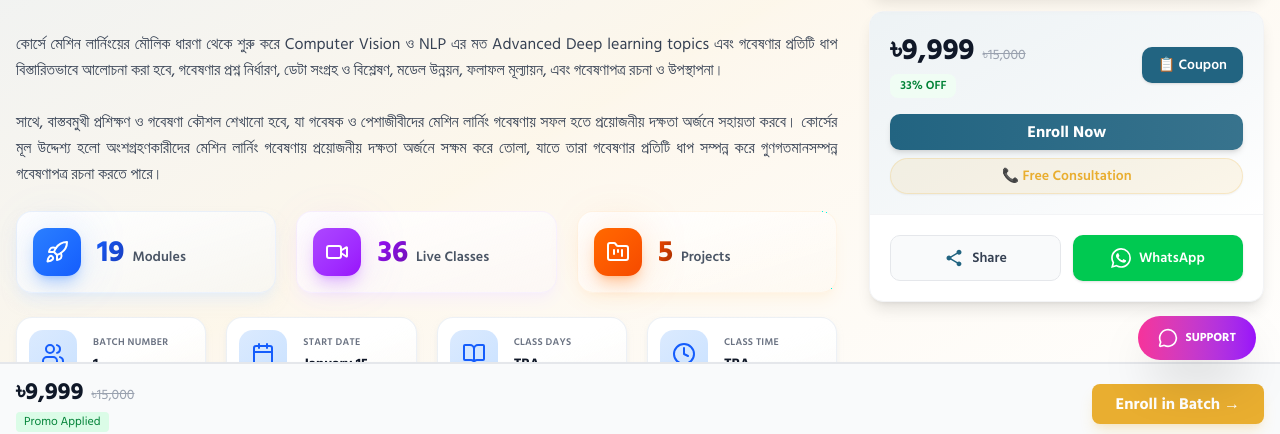
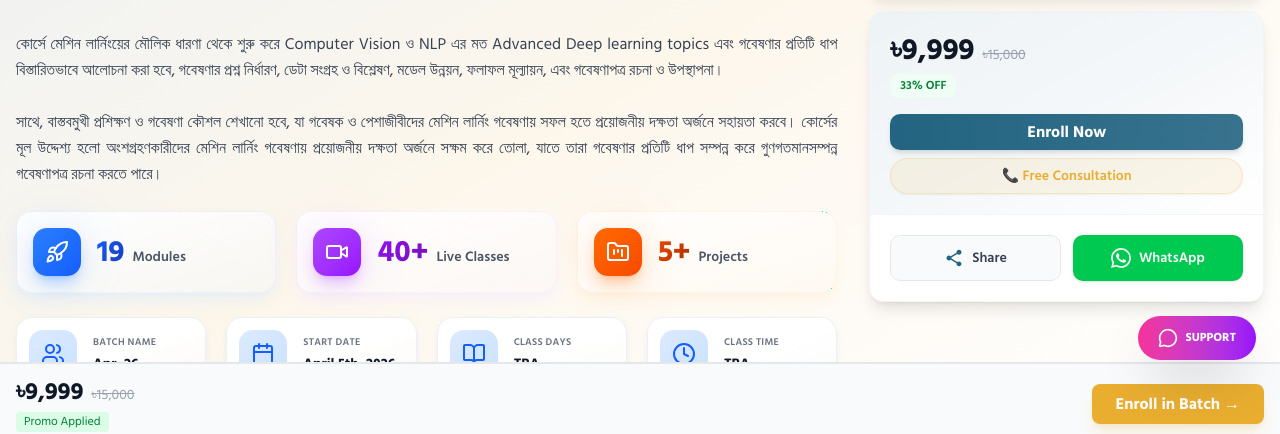
Before and after one commit to mehrabhossain1/innodemmy-frontend, a Next.js app: page /courses/complete-research-pathway-with-machine-learning in a window 1280 px wide. Shown: the part 356-790 px from the top of the page. Built offline with nearby package versions, Linux system fonts and the light colour scheme; no server answers.

Commit message:
fix: course moduls, live classes, batch name

```diff
--- a/app/courses/complete-research-pathway-with-machine-learning/components/CompleteResearchHeroSection.tsx
+++ b/app/courses/complete-research-pathway-with-machine-learning/components/CompleteResearchHeroSection.tsx
@@ -36,7 +36,7 @@ export default function CompleteResearchHeroSection({
     const handleWhatsAppClick = () => {
         const message = `Hi, I'm interested in enrolling in "${courseData.title}". Can you help me with the enrollment process?`;
         const whatsappUrl = `https://wa.me/88${ENROLLMENT_PHONE}?text=${encodeURIComponent(
-            message
+            message,
         )}`;
         window.open(whatsappUrl, "_blank");
     };
@@ -143,15 +143,15 @@ export default function CompleteResearchHeroSection({
                                                     ((courseData.originalPrice -
                                                         courseData.price) /
                                                         courseData.originalPrice) *
-                                                        100
+                                                        100,
                                                 )}
                                                 % OFF
                                             </span>
                                         </div>
                                     </div>
-                                    <button className="bg-primary dark:bg-primary/90 text-white px-4 py-2 rounded-lg text-sm font-semibold hover:bg-primary/90 dark:hover:bg-primary transition-all duration-200 shadow-sm hover:shadow-md">
+                                    {/* <button className="bg-primary dark:bg-primary/90 text-white px-4 py-2 rounded-lg text-sm font-semibold hover:bg-primary/90 dark:hover:bg-primary transition-all duration-200 shadow-sm hover:shadow-md">
                                         📋 Coupon
-                                    </button>
+                                    </button> */}
                                 </div>
 
                                 {/* Enrollment Button */}
--- a/app/courses/complete-research-pathway-with-machine-learning/components/CourseHighlights.tsx
+++ b/app/courses/complete-research-pathway-with-machine-learning/components/CourseHighlights.tsx
@@ -45,7 +45,7 @@ export default function CourseHighlights() {
                         </div>
                         <div className="flex items-baseline gap-2">
                             <div className="text-3xl font-bold bg-gradient-to-br from-purple-600 to-purple-800 bg-clip-text text-transparent">
-                                36
+                                40+
                             </div>
                             <div className="text-sm font-semibold text-gray-600 dark:text-gray-300">
                                 Live Classes
@@ -65,7 +65,7 @@ export default function CourseHighlights() {
                         </div>
                         <div className="flex items-baseline gap-2">
                             <div className="text-3xl font-bold bg-gradient-to-br from-orange-600 to-orange-800 bg-clip-text text-transparent">
-                                5
+                                5+
                             </div>
                             <div className="text-sm font-semibold text-gray-600 dark:text-gray-300">
                                 Projects
@@ -86,10 +86,10 @@ export default function CourseHighlights() {
                         </div>
                         <div className="flex-1 min-w-0">
                             <div className="text-[10px] font-semibold text-gray-500 dark:text-gray-400 mb-1 uppercase tracking-wide">
-                                Batch Number
+                                Batch Name
                             </div>
                             <div className="text-sm font-bold text-gray-900 dark:text-white">
-                                1
+                                Apr_26
                             </div>
                         </div>
                     </div>
@@ -107,7 +107,7 @@ export default function CourseHighlights() {
                                 Start Date
                             </div>
                             <div className="text-sm font-bold text-gray-900 dark:text-white">
-                                January 15
+                                April 5th, 2026
                             </div>
                         </div>
                     </div>
--- a/lib/data/courses.ts
+++ b/lib/data/courses.ts
@@ -20,7 +20,7 @@ export const coursesData: Course[] = [
         category: COURSE_CATEGORIES.DATA_SCIENCE_AI,
         batchName: "Batch Apr_26",
         price: 20000,
-        totalLiveClasses: 36,
+        totalLiveClasses: 40,
         totalWeeks: 18,
         totalModules: 19,
         totalProjects: 5,
```
